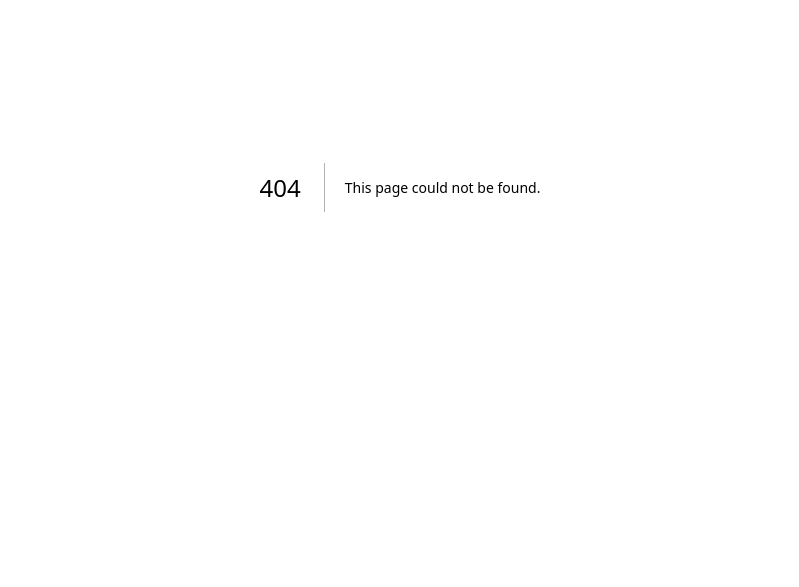
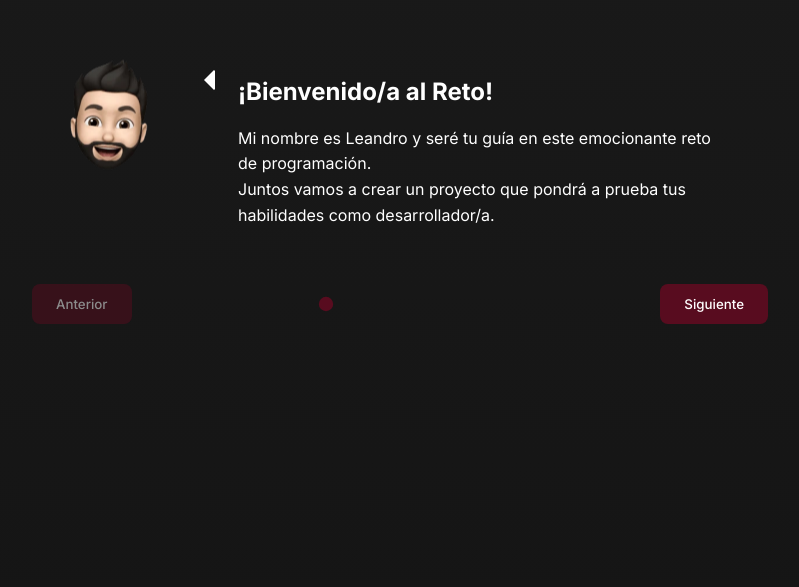
Before and after one commit to gartnerleandro/navicode-2024, a Next.js app: page /guia in a window 1280 px wide. Before the commit this address had no page. Shown: the part 213-800 px from the top of the page, without its empty margins (240-1039 px from the left). Built offline with nearby package versions, Linux system fonts and the light colour scheme.

Commit message:
feat: add guide page

```diff
--- /dev/null
+++ b/src/app/guia/guia.module.css
@@ -0,0 +1,262 @@
+.container {
+  max-width: 1200px;
+  margin: 0 auto;
+  padding: 2rem;
+  min-height: 100vh;
+  display: flex;
+  align-items: center;
+  justify-content: center;
+}
+
+.onboarding {
+  width: 100%;
+  max-width: 800px;
+  background: var(--surface);
+  border: 1px solid var(--border);
+  border-radius: 16px;
+  padding: 2rem;
+  box-shadow: var(--shadow-sm);
+}
+
+.avatarContainer {
+  display: flex;
+  gap: 2rem;
+  margin-bottom: 2rem;
+}
+
+.avatar {
+  border-radius: 50%;
+  object-fit: cover;
+  animation: float 3s ease-in-out infinite;
+  border: 2px solid var(--border);
+}
+
+.speechBubble {
+  position: relative;
+  background: var(--background);
+  padding: 1.5rem;
+  border-radius: 12px;
+  border: 1px solid var(--border);
+  flex: 1;
+  color: var(--text);
+}
+
+.speechBubble h2 {
+  color: var(--text);
+  margin-bottom: 1rem;
+  font-size: 1.5rem;
+}
+
+.speechBubble a {
+  color: var(--secondary);
+  text-decoration: none;
+}
+
+.speechBubble a:hover {
+  text-decoration: underline;
+}
+
+.speechBubble::before {
+  content: "";
+  position: absolute;
+  left: -20px;
+  top: 20px;
+  border: 10px solid transparent;
+  border-right-color: var(--border);
+}
+
+.speechBubble::after {
+  content: "";
+  position: absolute;
+  left: -19px;
+  top: 20px;
+  border: 10px solid transparent;
+  border-right-color: var(--background);
+}
+
+.navigation {
+  display: flex;
+  align-items: center;
+  justify-content: space-between;
+  margin-top: 2rem;
+}
+
+.navButton {
+  padding: 0.75rem 1.5rem;
+  border: none;
+  background: var(--primary);
+  color: white;
+  border-radius: 8px;
+  cursor: pointer;
+  transition: all 0.2s;
+  font-weight: 500;
+}
+
+.navButton:hover:not(:disabled) {
+  transform: translateY(-2px);
+  box-shadow: var(--shadow-md);
+}
+
+.navButton:disabled {
+  opacity: 0.5;
+  cursor: not-allowed;
+}
+
+.progress {
+  display: flex;
+  gap: 0.5rem;
+}
+
+.navigation a {
+  font-size: var(--font-sm);
+  line-height: initial;
+}
+
+.content p {
+  text-wrap: pretty;
+}
+
+.progressDot {
+  width: 12px;
+  height: 12px;
+  border-radius: 50%;
+  background: var(--muted);
+  cursor: pointer;
+  transition: all 0.2s;
+  border: 1px solid var(--border);
+}
+
+.progressDot:hover {
+  transform: scale(1.1);
+}
+
+.progressDot.active {
+  background: var(--primary);
+  transform: scale(1.2);
+}
+
+.content {
+  line-height: 1.6;
+}
+
+.content ul,
+.content ol {
+  margin-left: 1.5rem;
+  margin-top: 0.5rem;
+}
+
+.content li {
+  margin-bottom: 0.5rem;
+}
+
+@keyframes float {
+  0%,
+  100% {
+    transform: translateY(0);
+  }
+  50% {
+    transform: translateY(-10px);
+  }
+}
+
+@media (max-width: 768px) {
+  .container {
+    padding: 1rem;
+  }
+
+  .onboarding {
+    padding: 1.5rem;
+  }
+
+  .avatarContainer {
+    flex-direction: column;
+    align-items: center;
+    text-align: center;
+  }
+
+  .speechBubble::before,
+  .speechBubble::after {
+    left: 50%;
+    top: -20px;
+    transform: translateX(-50%);
+    border-right-color: transparent;
+  }
+
+  .speechBubble::before {
+    border-bottom-color: var(--border);
+  }
+
+  .speechBubble::after {
+    border-bottom-color: var(--background);
+    top: -19px;
+  }
+
+  .navigation {
+    flex-direction: column;
+    gap: 1rem;
+  }
+
+  .progress {
+    order: -1;
+  }
+}
+
+.hero {
+  text-align: center;
+  margin-bottom: 4rem;
+}
+
+.steps {
+  display: grid;
+  gap: 2rem;
+  margin-bottom: 4rem;
+}
+
+.step {
+  padding: 2rem;
+  border-radius: 8px;
+  background: var(--card-bg);
+  transition: transform 0.2s;
+}
+
+.step:hover {
+  transform: translateY(-4px);
+}
+
+.tips {
+  margin-bottom: 4rem;
+}
+
+.tipsList {
+  display: grid;
+  grid-template-columns: repeat(auto-fit, minmax(300px, 1fr));
+  gap: 2rem;
+}
+
+.community {
+  text-align: center;
+  margin-bottom: 4rem;
+}
+
+.socialLinks {
+  display: flex;
+  justify-content: center;
+  gap: 2rem;
+}
+
+.faqs {
+  max-width: 800px;
+  margin: 0 auto;
+}
+
+.faqItem {
+  margin-bottom: 1rem;
+  padding: 1rem;
+  border-radius: 8px;
+  background: var(--card-bg);
+}
+
+.faqItem summary {
+  cursor: pointer;
+  font-weight: bold;
+}
--- /dev/null
+++ b/src/app/guia/page.jsx
@@ -0,0 +1,188 @@
+"use client";
+import { useState } from "react";
+import Image from "next/image";
+import styles from "./guia.module.css";
+
+export default function GuiaPage() {
+  const [currentStep, setCurrentStep] = useState(0);
+
+  const steps = [
+    {
+      title: "¡Bienvenido/a al Reto!",
+      content: (
+        <>
+          <p>Mi nombre es Leandro y seré tu guía en este emocionante reto de programación.</p>
+          <p>
+            Juntos vamos a crear un proyecto que pondrá a prueba tus habilidades como
+            desarrollador/a.
+          </p>
+        </>
+      ),
+    },
+    {
+      title: "¿En qué consiste el reto?",
+      content: (
+        <>
+          <p>El objetivo es crear un proyecto con temática navideña que permita:</p>
+          <ul>
+            <li>Tener una buena experiencia de usuario</li>
+            <li>Ser usable en cualquier dispositivo</li>
+            <li>Ser accesible</li>
+            <li>Interactuar con un bot de chat inteligente</li>
+            <li>...y muchas cosas más</li>
+          </ul>
+        </>
+      ),
+    },
+    {
+      title: "¿Qué aprenderás?",
+      content: (
+        <>
+          <p>Durante este reto, profundizarás en:</p>
+          <ul>
+            <li>Resolver problemas reales por ti mismo/a</li>
+            <li>Trabajar con diferentes APIs</li>
+            <li>Nuevas librerías y tecnologías</li>
+            <li>Trabajar en un proyecto con una temática concreta</li>
+          </ul>
+        </>
+      ),
+    },
+    {
+      title: "¿Qué debes saber antes de empezar?",
+      content: (
+        <>
+          <p>El resultado final no es lo más importante, sino el proceso de aprendizaje.</p>
+          <p>Para ello, es necesario que tengas en cuenta lo siguiente:</p>
+          <ul>
+            <li>No te centres únicamente en el resultado final</li>
+            <li>Presta atención a todos los detalles de tu código</li>
+            <li>Utiliza buenas prácticas de programación</li>
+            <li>Escribe código limpio y documentado</li>
+            <li>Realiza commits frecuentes y descriptivos</li>
+            <li>Mantén un README actualizado</li>
+          </ul>
+        </>
+      ),
+    },
+    {
+      title: "Preparando el Entorno",
+      content: (
+        <>
+          <p>Vamos a preparar todo lo necesario:</p>
+          <ol>
+            <li>
+              Accede al{" "}
+              <a target="_blank" rel="noopener noreferrer" href="[URL_REPO]">
+                repositorio en GitHub
+              </a>
+            </li>
+            <li>Lee los requisitos del proyecto</li>
+            <li>Crea tu propio repositorio</li>
+            <li>Inicializa el proyecto con tu framework/librería favorita</li>
+          </ol>
+        </>
+      ),
+    },
+    {
+      title: "Consejos para Empezar",
+      content: (
+        <>
+          <p>Antes de comenzar a programar:</p>
+          <ul>
+            <li>Lee la documentación completa del proyecto</li>
+            <li>Revisa los issues abiertos en GitHub</li>
+            <li>Planifica tu solución antes de empezar a programar</li>
+          </ul>
+        </>
+      ),
+    },
+    {
+      title: "Recursos y Ayuda",
+      content: (
+        <>
+          <p>¿Necesitas ayuda? Tienes varios recursos disponibles:</p>
+          <ul>
+            <li>
+              Únete a nuestro <a href="https://discord.gg/wjawp6eNr3">servidor de Discord</a>
+            </li>
+            <li>
+              Consulta la <a href="https://developer.mozilla.org/es/">documentación técnica</a>
+            </li>
+          </ul>
+        </>
+      ),
+    },
+    {
+      title: "¡Hora de Empezar!",
+      content: (
+        <>
+          <p>Ya tienes todo lo necesario para comenzar el reto.</p>
+          <p>
+            Recuerda que lo importante no es solo el resultado final, sino también el proceso de
+            aprendizaje, dedica el tiempo necesario y disfruta.
+          </p>
+          <p>¡Mucha suerte! 💪</p>
+        </>
+      ),
+    },
+  ];
+
+  return (
+    <main className={styles.container}>
+      <div className={styles.onboarding}>
+        <div className={styles.avatarContainer}>
+          <Image
+            src={currentStep !== steps.length - 1 ? "/avatar.webp" : "/avatar-party.webp"}
+            alt="Avatar guía"
+            width={150}
+            height={150}
+            className={styles.avatar}
+          />
+          <div className={styles.speechBubble}>
+            <h2>{steps[currentStep].title}</h2>
+            <div className={styles.content}>{steps[currentStep].content}</div>
+          </div>
+        </div>
+
+        <div className={styles.navigation}>
+          <button
+            onClick={() => setCurrentStep((prev) => prev - 1)}
+            disabled={currentStep === 0}
+            className={styles.navButton}
+          >
+            Anterior
+          </button>
+
+          <div className={styles.progress}>
+            {steps.map((_, index) => (
+              <div
+                key={index}
+                className={`${styles.progressDot} ${index === currentStep ? styles.active : ""}`}
+                onClick={() => setCurrentStep(index)}
+              />
+            ))}
+          </div>
+          {currentStep !== steps.length - 1 ? (
+            <button
+              onClick={() => setCurrentStep((prev) => prev + 1)}
+              disabled={currentStep === steps.length - 1}
+              className={styles.navButton}
+            >
+              Siguiente
+            </button>
+          ) : (
+            <a
+              href="[URL_REPO]"
+              target="_blank"
+              rel="noopener noreferrer"
+              className={styles.navButton}
+            >
+              Comenzar el Reto
+            </a>
+          )}
+        </div>
+      </div>
+    </main>
+  );
+}
```
